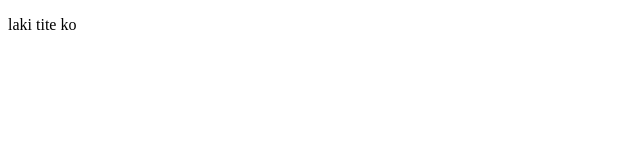
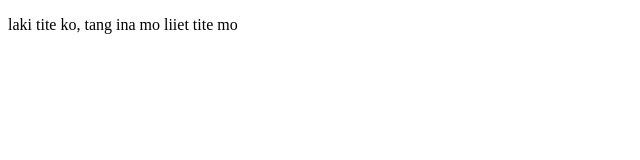
Before and after one commit to RalphCastorico/Elective, a website: page index.html in a window 1280 px wide. Shown: the whole page, without its empty margins (0-640 px from the left). Drawn offline with Linux system fonts and the light colour scheme.

Commit message:
say tite maliit

```diff
--- a/index.html
+++ b/index.html
@@ -7,6 +7,6 @@
     <title>Document</title>
 </head>
 <body>
-    <p>laki tite ko</p>
+    <p>laki tite ko, tang ina mo liiet tite mo</p>
 </body>
 </html>
```
